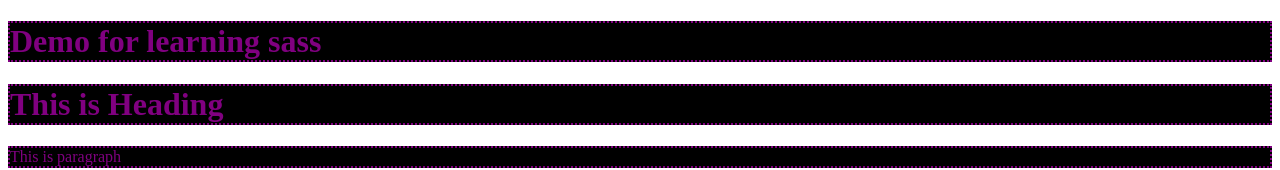
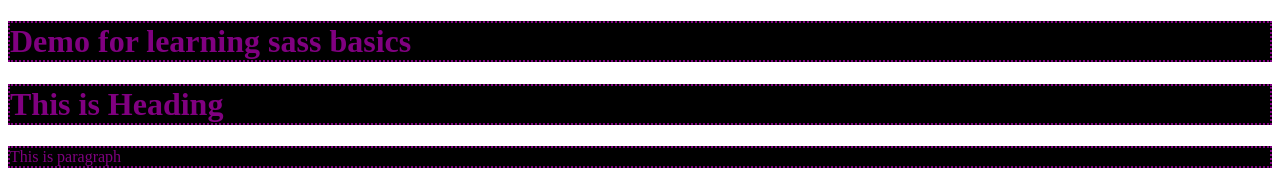
Before and after one commit to rishirajsinghrajput1987/sass-demo, a website: page index.html in a window 1280 px wide. Shown: the top 170 px of the page. Drawn offline with Linux system fonts and the light colour scheme.

Commit message:
heading chaged from origin

```diff
--- a/index.html
+++ b/index.html
@@ -6,7 +6,7 @@
 </head>
 <body>
 
-	<h1>Demo for learning sass</h1>
+	<h1>Demo for learning sass basics</h1>
 
 	<div>
 		<h1>This is Heading</h1>
```
